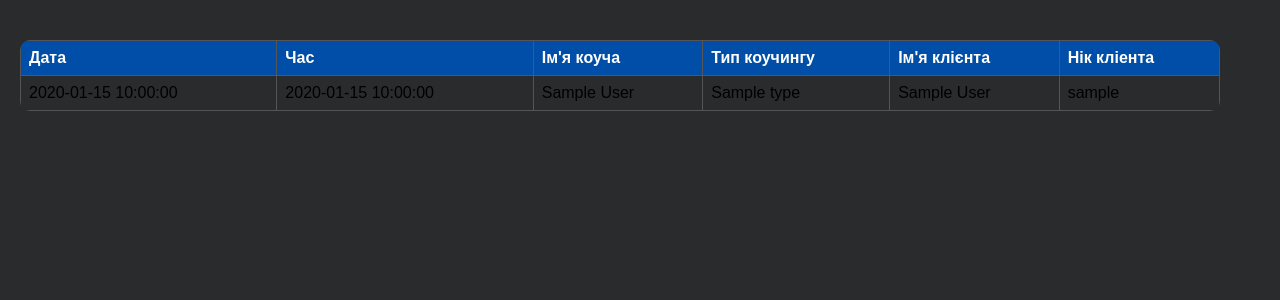
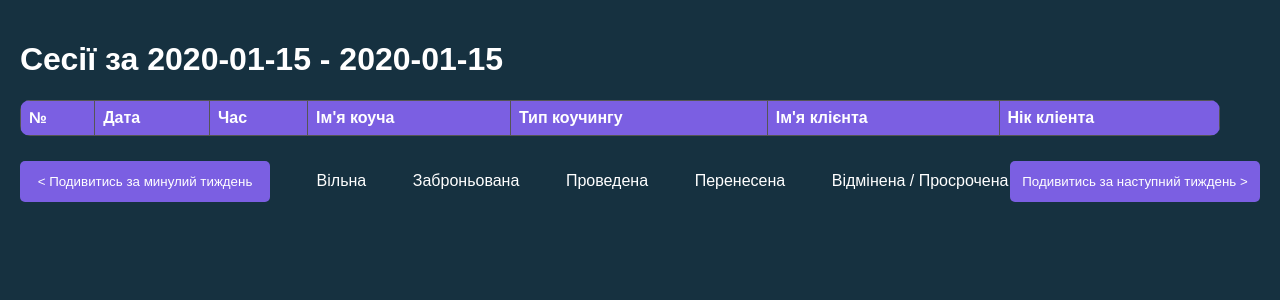
Before and after one commit to perites/coach_web_app, a Flask app: template templates/one_week_sessions.html in a window 1280 px wide. Shown: the top 300 px of the page. Run offline with Flask 3, Linux system fonts and the light colour scheme; the template is opened without the code that fills it: most values are stand-ins (such as "Sample title", 1, 10 or a date in 2020); lists and menus that the app fills with data are empty.

Commit message:
Added redirect from "/", Added redirect to ?week= if week wasnt specified, Added function to find first and last days of given week Design changes

```diff
--- a/app.py
+++ b/app.py
@@ -1,4 +1,4 @@
-from flask import Flask, render_template, request
+from flask import Flask, render_template, request, redirect
 import datetime
 
 import sys
@@ -11,14 +11,35 @@ import database
 app = Flask(__name__)
 
 
+@app.route('/')
+def home():
+    return redirect("/sessions")
+
+
 @app.route('/sessions')
 def one_week_sessions():
     request_dict = request.args.to_dict()
-    week_number = request_dict.get("week") or datetime.datetime.now().isocalendar()[1]
+    if not (week_number := request_dict.get("week")):
+        week_number = datetime.datetime.now().isocalendar()[1]
+        return redirect(f'/sessions?week={week_number}')
 
+    week_number = int(week_number)
     sessions = database.get_session_by_week(week_number)
+    first_last_dates = get_week_dates(datetime.datetime.now().year, week_number)
 
-    return render_template("one_week_sessions.html", sessions=sessions, status_colors =web_confg.status_colors )
+    return render_template("one_week_sessions.html",
+                           sessions=sessions,
+                           status_colors=web_confg.status_colors,
+                           enumerate=enumerate,
+                           week_number=week_number,
+                           first_last_dates=first_last_dates)
+
+
+def get_week_dates(year, week_number):
+    first_day = datetime.datetime(year, 1, 1)
+    first_day_of_week = first_day + datetime.timedelta(days=(week_number - 1) * 7 - first_day.weekday())
+    last_day_of_week = first_day_of_week + datetime.timedelta(days=6)
+    return (f"{first_day_of_week:%d.%m}", f"{last_day_of_week:%d.%m}")
 
 
 if __name__ == '__main__':
--- a/requirements.txt
+++ b/requirements.txt
@@ -1,2 +1,3 @@
 peewee
+flask
 psycopg2
--- a/templates/one_week_sessions.html
+++ b/templates/one_week_sessions.html
@@ -8,12 +8,14 @@
     <title>Sessions</title>
     <style>
         body {
-            background-color: #292b2c; /* Dark gray background */
+            background-color: #163140; /* Dark gray background */
             font-family: Arial, sans-serif;
             margin: 0;
             padding: 20px; /* Adding padding to the body */
         }
-
+        h1 {
+            color: white;
+        }
         table {
             width: calc(100% - 40px); /* Adjusting the width of the table to accommodate padding */
             border-collapse: collapse;
@@ -30,32 +32,74 @@
 
         th {
             color: #fff;
-            background-color: #004ea7; /* Darker gray background for table header */
+            background-color: rgba(132, 99, 240, 0.92); /* Darker gray background for table header */
         }
 
         td:hover {
             background-color: #94bbec; /* Darker shade on hover */
         }
 
+       button {
+            width: 250px;
+            height: 41px;/* Add padding to buttons */
+            border: none; /* Remove border */
+            border-radius: 5px; /* Add border radius */
+            background-color: rgba(132, 99, 240, 0.92); /* Button background color */
+            color: white; /* Button text color */
+            cursor: pointer; /* Cursor style */
+        }
+
+        button:hover {
+            background-color: #94bbec; /* Darker shade on hover */
+        }
+
+        .button-container {
+            margin-top: 25px;
+            display: flex;
+            justify-content: space-between;
+        }
+
+
+
+    .color-wrapper {
+        display: flex;
+        align-items: center;
+    }
+
+    .color-square {
+        width: 40px;
+        height: 40px;
+        border: none;
+        border-radius: 5px;
+    }
+
+    .color-text {
+        margin-left: 5px;
+        color: white;
+    }
+
     </style>
 </head>
 
 <body>
-
+<h1>Сесії за {{ first_last_dates[0]}} - {{ first_last_dates[1] }}</h1>
 <table>
     <thead>
     <tr>
+        <th>№</th>
         <th>Дата</th>
         <th>Час</th>
         <th>Ім'я коуча</th>
         <th>Тип коучингу</th>
         <th>Ім'я клієнта</th>
         <th>Нік кліента</th>
+
     </tr>
     </thead>
     <tbody>
-    {% for session in sessions %}
+    {% for  index, session in enumerate(sessions) %}
         <tr style="{{ status_colors[session.status] }}">
+            <td>{{ index+1 }}</td>
             <td>{{ session.date }}</td>
             <td>{{ session.starting_time }}</td>
             <td>{{ session.coach.full_name }}</td>
@@ -67,5 +111,43 @@
     </tbody>
 </table>
 
+<div class="button-container">
+
+    <a href="/sessions?week={{ week_number-1 }}">
+        <button> < Подивитись за минулий тиждень</button>
+    </a>
+
+    <div class="color-wrapper">
+        <div class="color-square" style="{{ status_colors[1] }}"></div>
+        <span class="color-text">  Вільна </span>
+    </div>
+
+
+    <div class="color-wrapper">
+        <div class="color-square" style="{{ status_colors[2] }}"></div>
+        <span class="color-text"> Заброньована</span>
+    </div>
+
+    <div class="color-wrapper">
+        <div class="color-square" style="{{ status_colors[3] }}"></div>
+        <span class="color-text">Проведена</span>
+    </div>
+
+    <div class="color-wrapper">
+        <div class="color-square" style="{{ status_colors[5]}}"></div>
+        <span class="color-text"> Перенесена </span>
+    </div>
+
+    <div class="color-wrapper">
+        <div class="color-square" style="{{ status_colors[4] }}"></div>
+        <span class="color-text"> Відмінена / Просрочена </span>
+    </div>
+
+    <a href="/sessions?week={{ week_number+1 }}">
+        <button>Подивитись за наступний тиждень > </button>
+    </a>
+
+</div>
+
 </body>
 </html>
```
